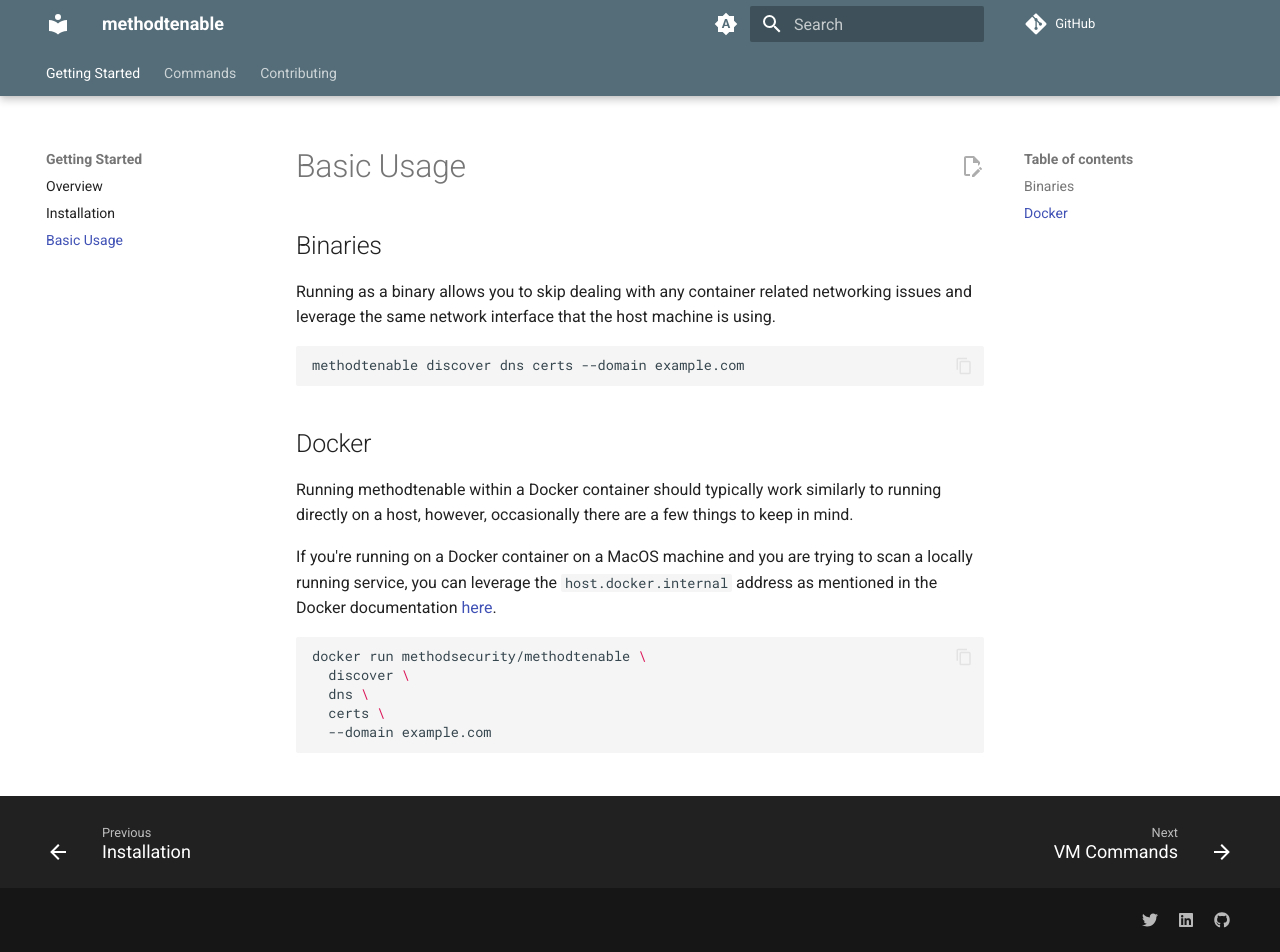
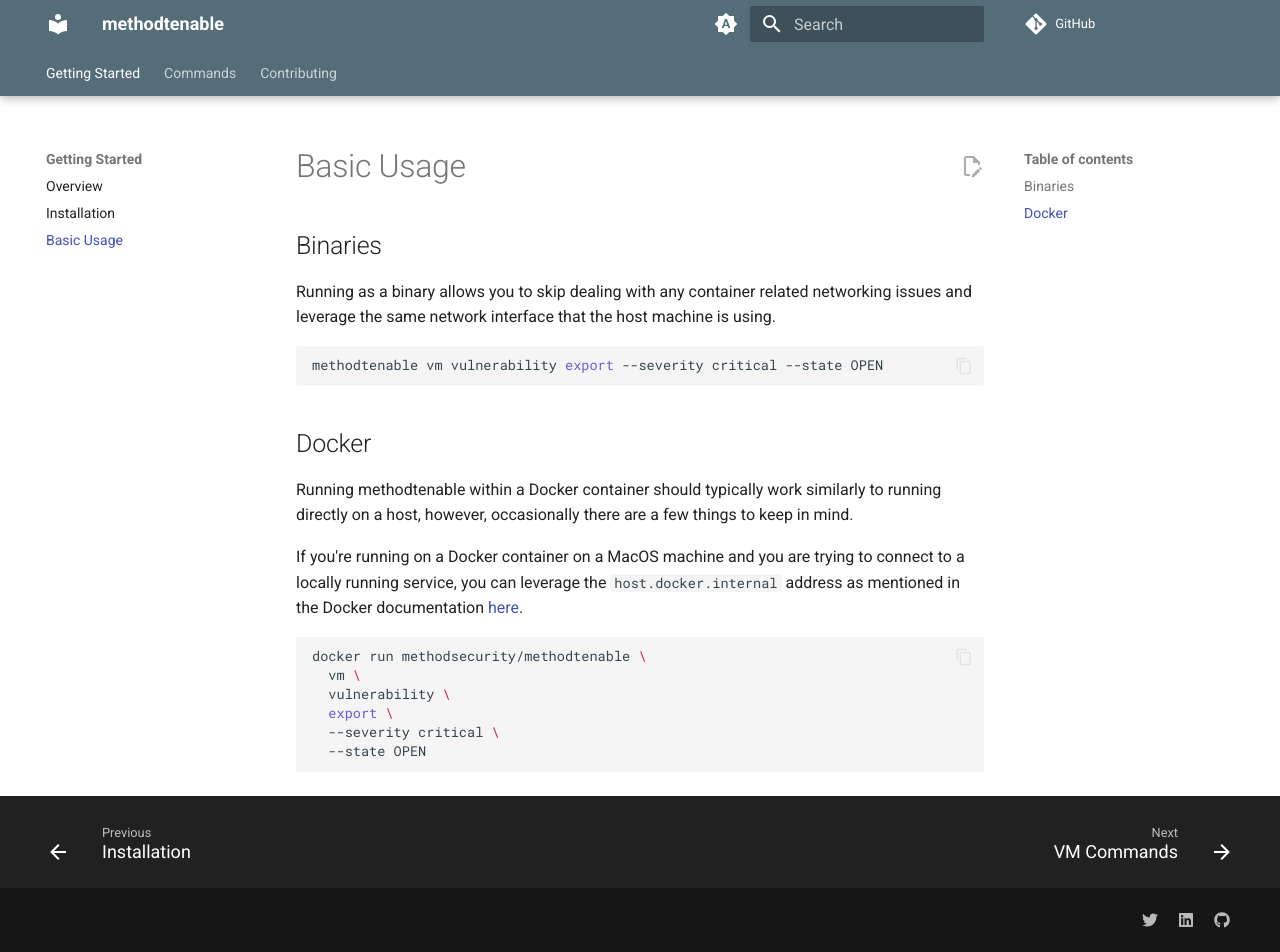
Before and after one commit to method-security/methodtenable, an MkDocs documentation site: the page built from docs/getting-started/basic-usage.md, in a window 1280 px wide and 952 px high. Built offline with MkDocs 1.6.1 and Material for MkDocs 9.7.7, drawn with Linux system fonts in a browser that asks for light colours; comment, search, counter and statistics services are not loaded; the version menu is left out.

Commit message:
docs: fix content accuracy across all doc pages
- basic-usage: rewrite with actual commands (vm/was, not discover dns certs)
- vm: fix --ipv4s -> --ips (flag was renamed, supports IPv4 and IPv6)
- index: update --ipv4s -> --ips reference

Co-Authored-By: Claude Sonnet 4.6 (1M context) <noreply@anthropic.com>

````diff
--- a/docs/getting-started/basic-usage.md
+++ b/docs/getting-started/basic-usage.md
@@ -5,19 +5,20 @@
 Running as a binary allows you to skip dealing with any container related networking issues and leverage the same network interface that the host machine is using.
 
 ```bash
-methodtenable discover dns certs --domain example.com
+methodtenable vm vulnerability export --severity critical --state OPEN
 ```
 
 ## Docker
 
 Running methodtenable within a Docker container should typically work similarly to running directly on a host, however, occasionally there are a few things to keep in mind.
 
-If you're running on a Docker container on a MacOS machine and you are trying to scan a locally running service, you can leverage the `host.docker.internal` address as mentioned in the Docker documentation [here](https://docs.docker.com/desktop/networking/#i-want-to-connect-from-a-container-to-a-service-on-the-host).
+If you're running on a Docker container on a MacOS machine and you are trying to connect to a locally running service, you can leverage the `host.docker.internal` address as mentioned in the Docker documentation [here](https://docs.docker.com/desktop/networking/#i-want-to-connect-from-a-container-to-a-service-on-the-host).
 
 ```bash
 docker run methodsecurity/methodtenable \
-  discover \
-  dns \
-  certs \
-  --domain example.com
+  vm \
+  vulnerability \
+  export \
+  --severity critical \
+  --state OPEN
 ```
````
Also changed, not shown: docs/docs/index.md (+1 -1 lines), docs/docs/vm.md (+1 -1 lines).
